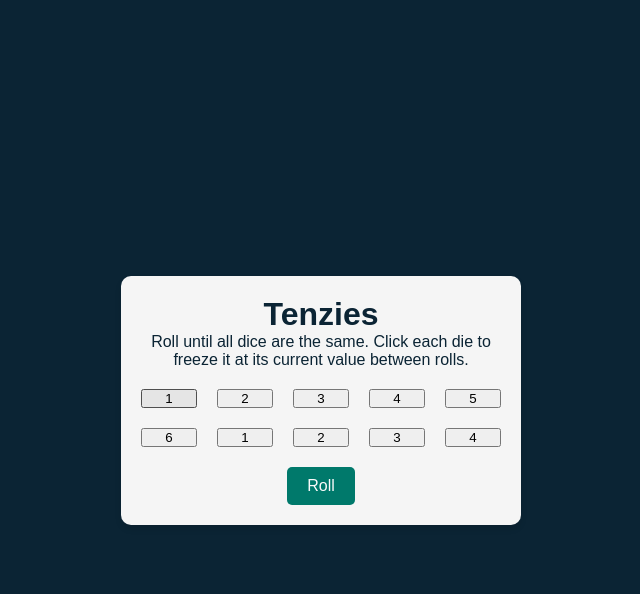
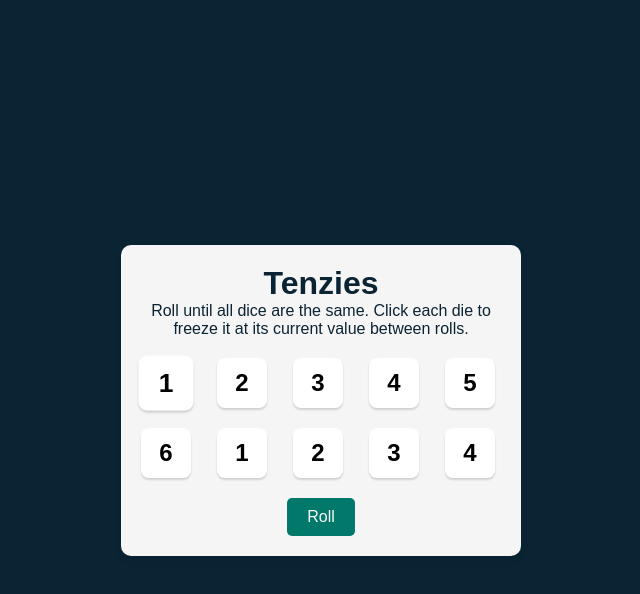
Before and after one commit to Anuska86/Tenzies, a React (Vite) app in the folder tenzies/: page / in a window 1280 px wide. In both pictures the pointer is over the button 488 px from the left and 398 px from the top of the page. Shown: the top 594 px of the page, without its empty margins (319-959 px from the left). Built offline with nearby package versions, Linux system fonts and the light colour scheme.

Commit message:
Update index.css

```diff
--- a/tenzies/src/index.css
+++ b/tenzies/src/index.css
@@ -37,7 +37,7 @@ body {
 }
 
 /* Dice styles */
-.dice {
+.die {
   width: 50px;
   height: 50px;
   display: flex;
@@ -55,7 +55,7 @@ body {
   cursor: pointer;
 }
 
-.dice:hover {
+.die:hover {
   transform: scale(1.1);
 }
 
```
